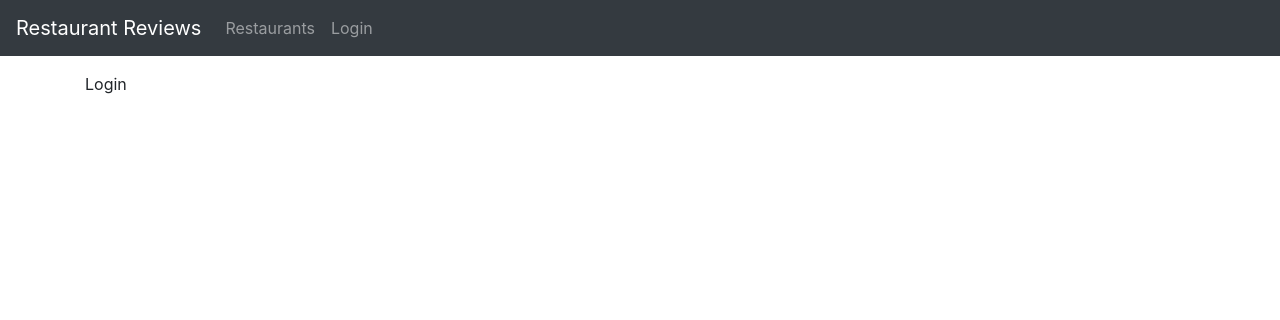
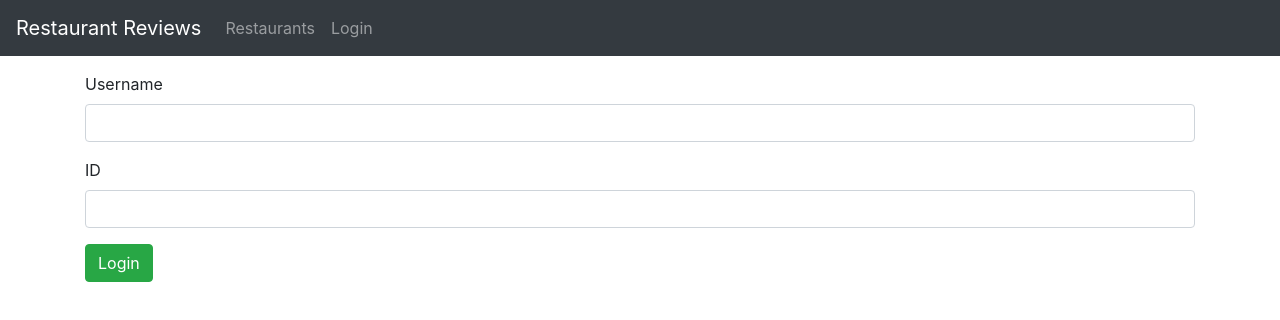
Before and after one commit to BBlack-Hun/nodejs_web2, a React (Create React App) app in the folder frontend/: page /login in a window 1280 px wide. Shown: the top 320 px of the page. Built offline with nearby package versions, Linux system fonts and the light colour scheme.

Commit message:
05_07_study

```diff
--- a/frontend/src/components/login.js
+++ b/frontend/src/components/login.js
@@ -1,7 +1,58 @@
-import React from 'react';
+import React, { useState } from 'react';
 
-function Login() {
-  return <div className="App">Login</div>;
-}
+const Login = (props) => {
+  const initialUserState = {
+    name: '',
+    id: '',
+  };
+
+  const [user, setUser] = useState(initialUserState);
+
+  const handleInputChange = (event) => {
+    const { name, value } = event.target;
+    setUser({ ...user, [name]: value });
+  };
+
+  const login = () => {
+    props.login(user);
+    props.history.push('/');
+  };
+
+  return (
+    <div className="submit-form">
+      <div>
+        <div className="form-group">
+          <label htmlFor="user">Username</label>
+          <input
+            type="text"
+            className="form-control"
+            id="name"
+            required
+            value={user.name}
+            onChange={handleInputChange}
+            name="name"
+          />
+        </div>
+
+        <div className="form-group">
+          <label htmlFor="id">ID</label>
+          <input
+            type="text"
+            className="form-control"
+            id="id"
+            required
+            value={user.id}
+            onChange={handleInputChange}
+            name="id"
+          />
+        </div>
+
+        <button onClick={login} className="btn btn-success">
+          Login
+        </button>
+      </div>
+    </div>
+  );
+};
 
 export default Login;
--- a/frontend/src/components/restaurants.js
+++ b/frontend/src/components/restaurants.js
@@ -8,7 +8,7 @@
     name: '',
     address: {},
     cuisine: '',
-    revies: [],
+    reviews: [],
   };
   const [restaurant, setRsetaurant] = useState(initialRestaruantState);
 
@@ -28,7 +28,7 @@
   }, [props.match.params.id]);
 
   const deleteReview = (reviewId, index) => {
-    RestaurantDataService.deleteReview(reviewId)
+    RestaurantDataService.deleteReview(reviewId, props.user.id)
       .then((response) => {
         setRsetaurant((prevState) => {
           prevState.reviews.splice(index, 1);
@@ -77,11 +77,15 @@
                           <br />
                           <strong>Date: </strong>
                           {review.date}
+                          <br />
                         </p>
                         {props.user && props.user.id === review.user_id && (
                           <div className="row">
                             <a
-                              onClick={() => deleteReview(review._id, index)}
+                              href
+                              onClick={() => {
+                                deleteReview(review._id, index);
+                              }}
                               className="btn btn-primary col-lg-5 mx-1 mb-1"
                             >
                               Delete
@@ -89,14 +93,12 @@
                             <Link
                               to={{
                                 pathname:
-                                  '/restaurants/' +
-                                  props.match.params.id +
-                                  '/review',
+                                  '/restaurants/' + props.match.id + '/review',
                                 state: {
                                   currentReview: review,
                                 },
                               }}
-                              className="btn btn-parimary col-lg-5 mx-1 mb-1"
+                              className="btn btn-primary col-lg-5 mx-1 mb-1"
                             >
                               Edit
                             </Link>
```
